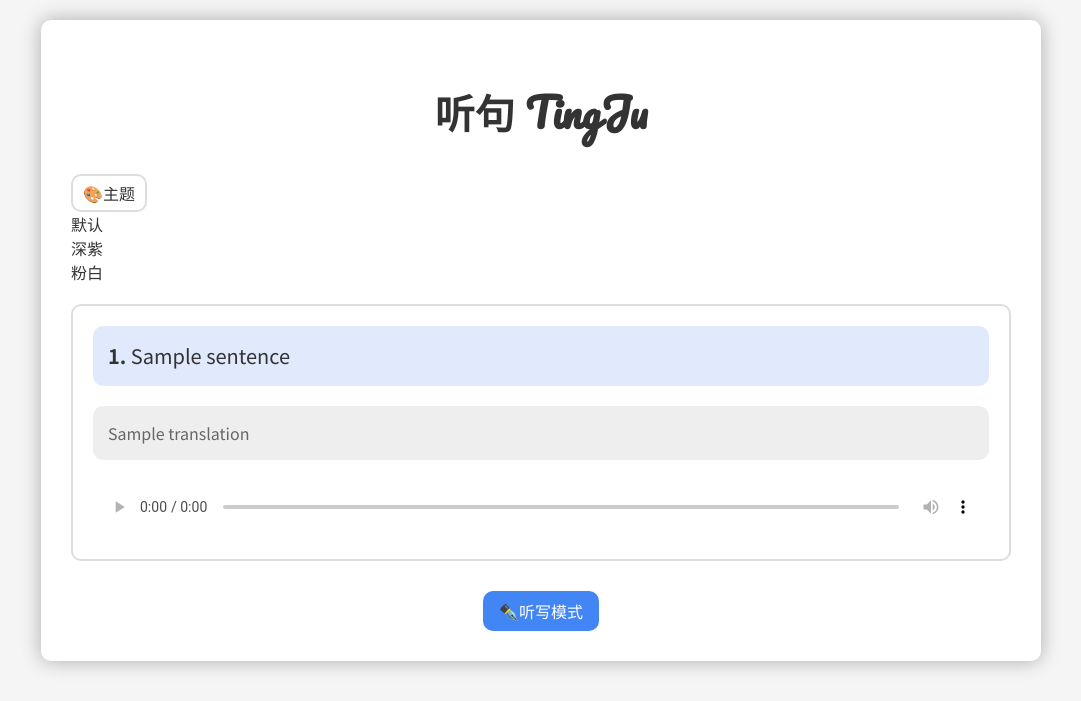
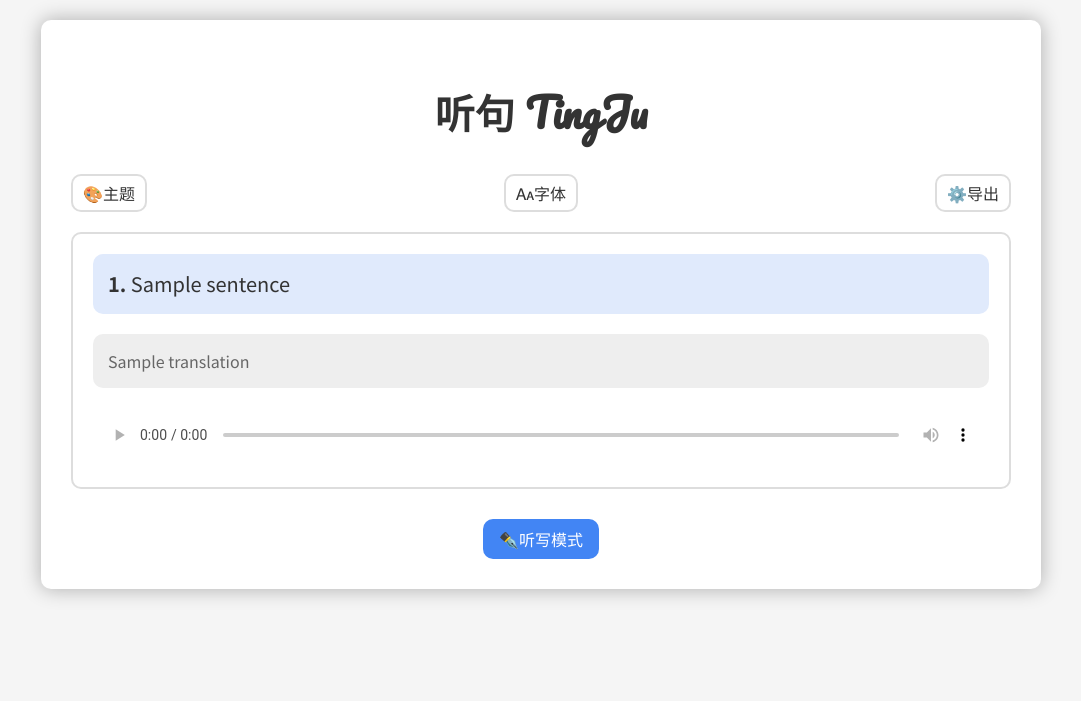
Before and after one commit to Pi3-l22/TingJu, a FastAPI app: template templates/export_template.html in a window 1280 px wide. Shown: the top 701 px of the page, without its empty margins (99-1180 px from the left). Run offline with FastAPI, Linux system fonts and the light colour scheme; the template is opened without the code that fills it: most values are stand-ins (such as "Sample title", 1, 10 or a date in 2020); some web fonts are replaced.

Commit message:
feat: 优化应用打包和发布流程
- 新增 release_template.md 文件，用于生成发布说明
- 更新 release.yml 工作流，使用 softprops/action-gh-release@v2 上传发布资源
- 修改 README.md，更新快速开始指南和使用方法
- 更新 app.py，移除打包后资源路径处理代码
- 调整静态文件路径引用，统一使用 /static 前缀
- 新增主题和字体选择功能
- 优化导出模板，支持多种主题和字体

```diff
--- a/app.py
+++ b/app.py
@@ -15,20 +15,6 @@
 from utils.text_translator import get_text_translated
 from utils.audio_generator import generate_audio, list_voices, AUDIO_DIR
 from utils.logger import logger
-
-import sys
-
-# 处理打包后的资源路径
-if getattr(sys, 'frozen', False):
-    # 运行在打包环境中
-    BASE_DIR = Path(getattr(sys, '_MEIPASS', Path(__file__).parent))
-else:
-    # 运行在开发环境中
-    BASE_DIR = Path(__file__).parent
-
-# 更新静态文件和模板路径
-static_path = BASE_DIR / "static"
-templates_path = BASE_DIR / "templates"
 
 # 存储临时文件路径的全局变量
 TEMP_FILE_PATH: Optional[Path] = None
--- a/static/css/text.css
+++ b/static/css/text.css
@@ -33,7 +33,7 @@
 	border: 2px solid var(--border-color);
 	border-radius: var(--border-radius);
 	font-size: 16px;
-	font-family: var(--mono-font);
+	font-family: var(--text-font);
 	background-color: var(--container-bg-color);
 	color: var(--text-primary-color);
 	outline-color: var(--primary-color);
--- a/templates/export_template.html
+++ b/templates/export_template.html
@@ -5,8 +5,8 @@
     <meta charset="UTF-8">
     <meta name="viewport" content="width=device-width, initial-scale=1.0">
     <title>听句 TingJu - 英语听说学习工具</title>
-    <link rel="icon" type="image/png" href="./img/favicon.png">
-    <link rel="stylesheet" href="./css/results.css">
+    <link rel="icon" type="image/png" href="/static/img/favicon.png">
+    <link rel="stylesheet" href="/static/css/results.css">
 </head>
 
 <body>
@@ -14,25 +14,46 @@
         <h1><a href="https://github.com/Pi3-l22/TingJu" target="_blank">听句 TingJu</a></h1>
 
         <div class="tools-group">
-            <div class="theme-selector-container">
-                <button class="theme-btn tool-btn">🎨主题</button>
-                <div class="theme-selector-dropdown">
-                    <div class="theme-option" id="default">默认</div>
-                    <div class="theme-option" id="dark">深紫</div>
-                    <div class="theme-option" id="pink">粉白</div>
-                    <!-- 可以添加更多主题选项 -->
+            <div class="selector-container">
+                <button class="tool-btn" id="theme-btn">🎨主题</button>
+                <div class="selector-dropdown">
+                    <div class="option" id="default">晴空</div>
+                    <div class="option" id="blue">云海</div>
+                    <div class="option" id="green">春野</div>
+                    <div class="option" id="pink">桃夭</div>
+                    <div class="option" id="dark">暮灰</div>
+                    <div class="option" id="dark-purple">紫霭</div>
                 </div>
             </div>
+            <div class="selector-container">
+                <button class="tool-btn" id="font-btn">🗛字体</button>
+                <div class="selector-dropdown">
+                    <div class="option" id="default">Default</div>
+                    <!-- <div class="option" id="Source-Sans">Source Sans</div> -->
+                    <div class="option" id="Source-Serif">Source Serif</div>
+                    <div class="option" id="Outfit">Outfit</div>
+                    <div class="option" id="Nunito">Nunito</div>
+                    <div class="option" id="Bree-Serif">Bree-Serif</div>
+                </div>
+            </div>
+            <button class="tool-btn" id="export-btn">⚙️导出</button>
+        </div>
+
+        <div id="status-info">
+            {% if warning %}
+            <span class="warning">⚠ {{ warning }}</span>
+            {% endif %}
         </div>
 
         {% for item in results %}
         <div class="result-item">
             <div class="sentence"><strong>{{ loop.index }}. </strong> {{ item.sentence }}</div>
             <div class="translation">{{ item.translation }}</div>
-            <input class="user-input" type="text" placeholder="播放音频，听写句子...">
+            <!-- <input class="user-input" type="text" placeholder="播放音频，听写句子..."> -->
+            <textarea class="user-input" placeholder="播放音频，听写句子..." spellcheck="true" autocomplete="off"></textarea>
             <div class=" audio-controls">
                 <audio controls class="audio-player">
-                    <source src="./{{ item.audio_path }}" type="audio/mpeg">
+                    <source src="/{{ item.audio_path }}" type="audio/mpeg">
                     <span class="warning">您的浏览器不支持音频播放，换一个浏览器试试</span>
                 </audio>
             </div>
@@ -46,7 +67,7 @@
         </div>
     </div>
 
-    <script src="./js/results.js"></script>
+    <script src="/static/js/results.js"></script>
 </body>
 
 </html>
```
Also changed, not shown: .github/release_template.md (added), .github/workflows/release.yml, README.md, static/img/screenshot_dictation.png (added), static/img/screenshot_export.png (added), static/img/screenshot_index.png (added), static/img/screenshot_results.png (added), static/img/screenshot_text.png (added), static/img/screenshot_theme.png (added).
